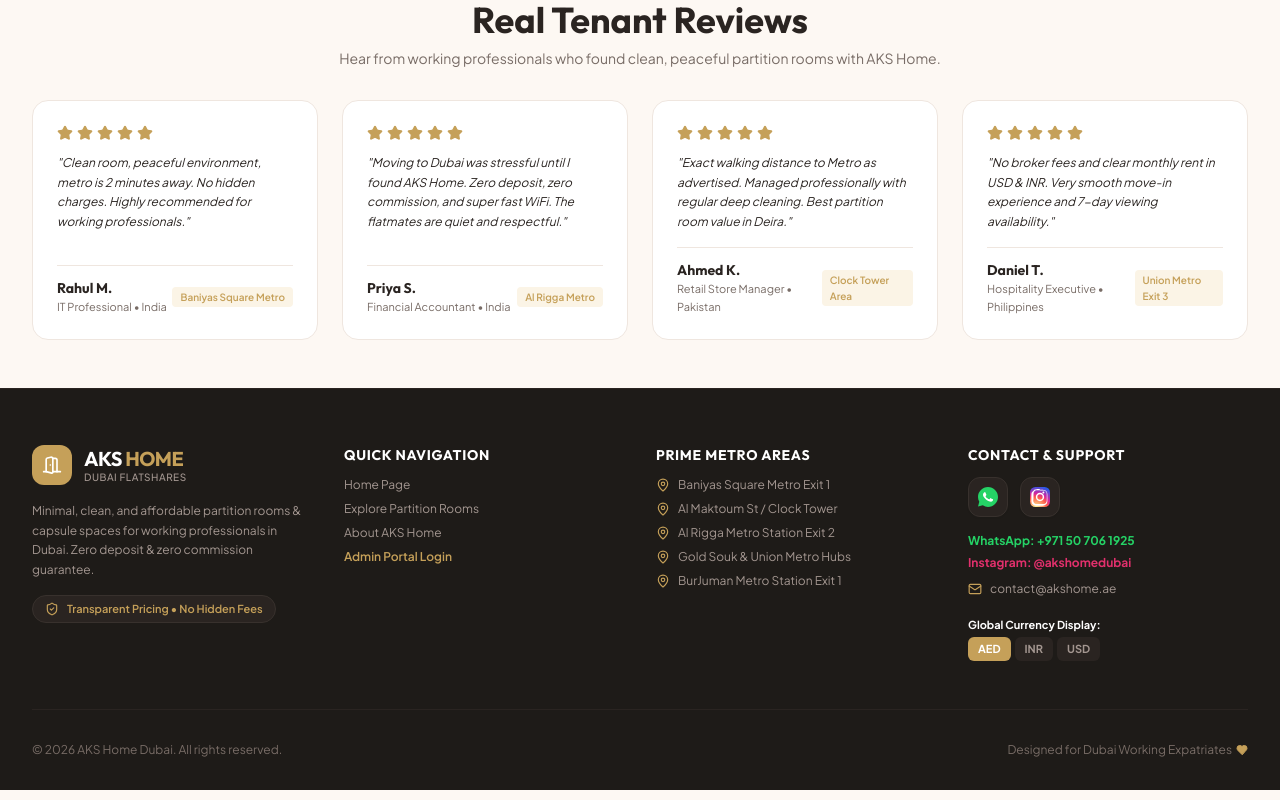
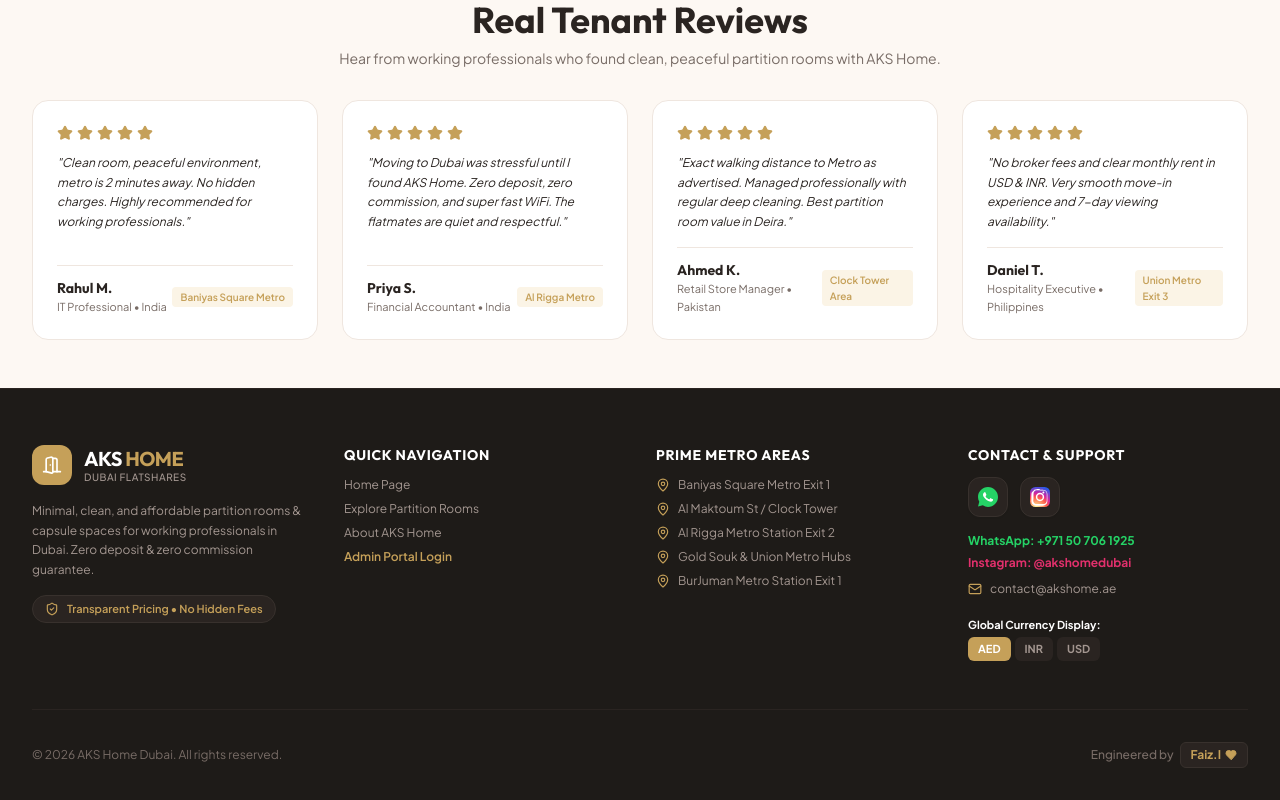
Before and after one commit to IsacSmile/aks-home, a React (Vite) app: page / in a window 1280 px wide. Shown: the part 3378-4178 px from the top of the page. Built offline with nearby package versions, Linux system fonts and the light colour scheme.

Commit message:
feat: add Engineered by Faiz.I attribution link in footer

```diff
--- a/src/components/Footer.jsx
+++ b/src/components/Footer.jsx
@@ -219,9 +219,17 @@ export function Footer({ setActivePage, onOpenAdmin }) {
         {/* Bottom Copyright Bar */}
         <div className="pt-8 border-t border-[#2A2421] flex flex-col sm:flex-row items-center justify-between gap-4 text-xs text-[#786C66]">
           <p>© {new Date().getFullYear()} AKS Home Dubai. All rights reserved.</p>
-          <p className="flex items-center gap-1">
-            <span>Designed for Dubai Working Expatriates</span>
-            <Heart className="w-3 h-3 text-[#C5A059] fill-[#C5A059]" />
+          <p className="flex items-center gap-1.5 font-medium">
+            <span>Engineered by</span>
+            <a
+              href="https://www.instagram.com/faiz_imam__/"
+              target="_blank"
+              rel="noopener noreferrer"
+              className="text-[#C5A059] font-bold hover:text-white hover:underline transition-colors flex items-center gap-1 bg-[#2A2421] px-2.5 py-1 rounded-md border border-[#38312D]"
+            >
+              <span>Faiz.I</span>
+              <Heart className="w-3 h-3 text-[#C5A059] fill-[#C5A059]" />
+            </a>
           </p>
         </div>
 
```
